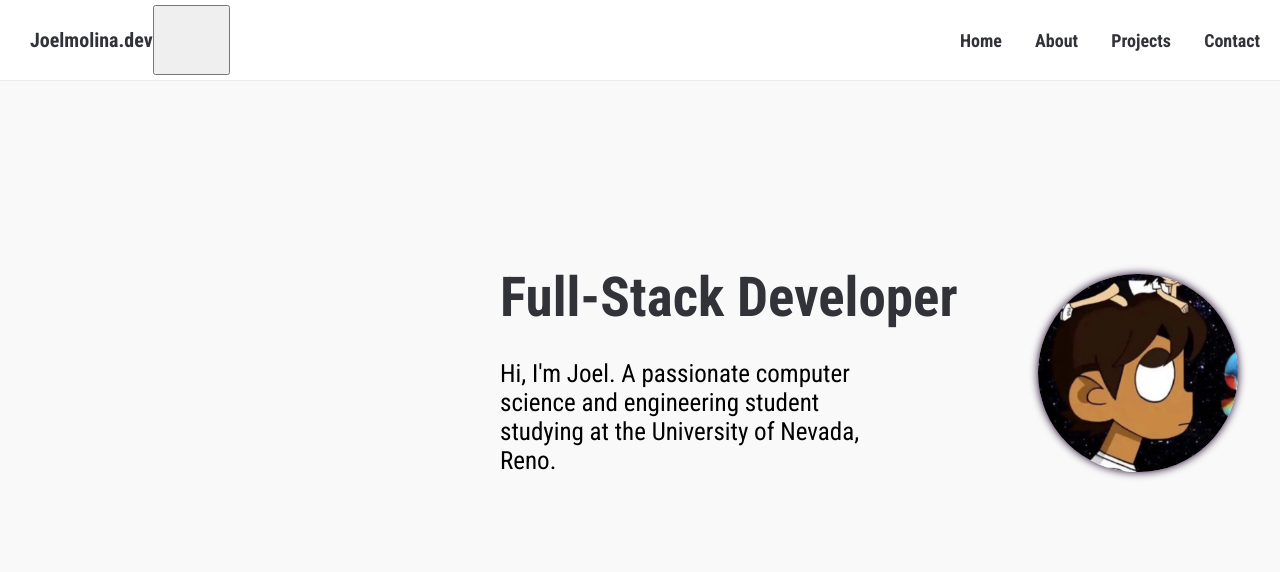
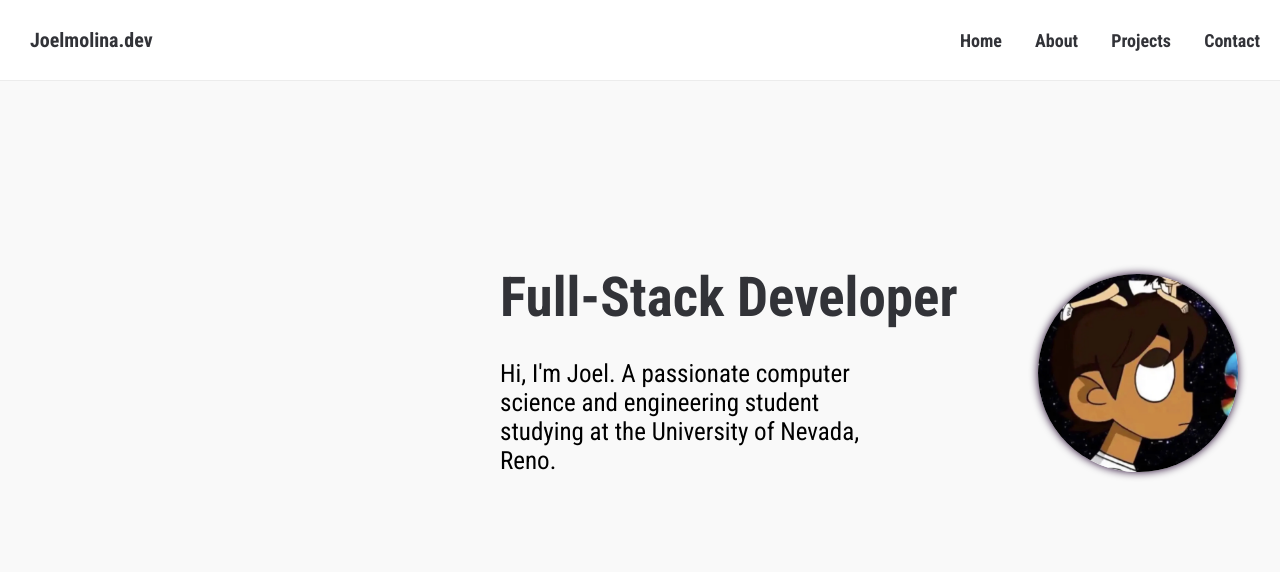
Before and after one commit to joel-molina/Portfolio-Website, a plain HTML site: page index.html in a window 1280 px wide. Shown: the top 572 px of the page. Drawn offline with Linux system fonts and the light colour scheme.

```diff
--- a/index.html
+++ b/index.html
@@ -19,15 +19,6 @@
 		<nav class="header">
 			<div class="logo">
 				<a class="logo-color" href="#home">Joelmolina.dev</a>
-				<button class="mode-toggle" aria-label="toggle dark mode">
-					<svg
-						width="100%"
-						xmlns="http://www.w3.org/2000/svg"
-						viewBox="0 0 496 496">
-
-
-					</svg>
-				</button>
 			</div>
 
 
```
